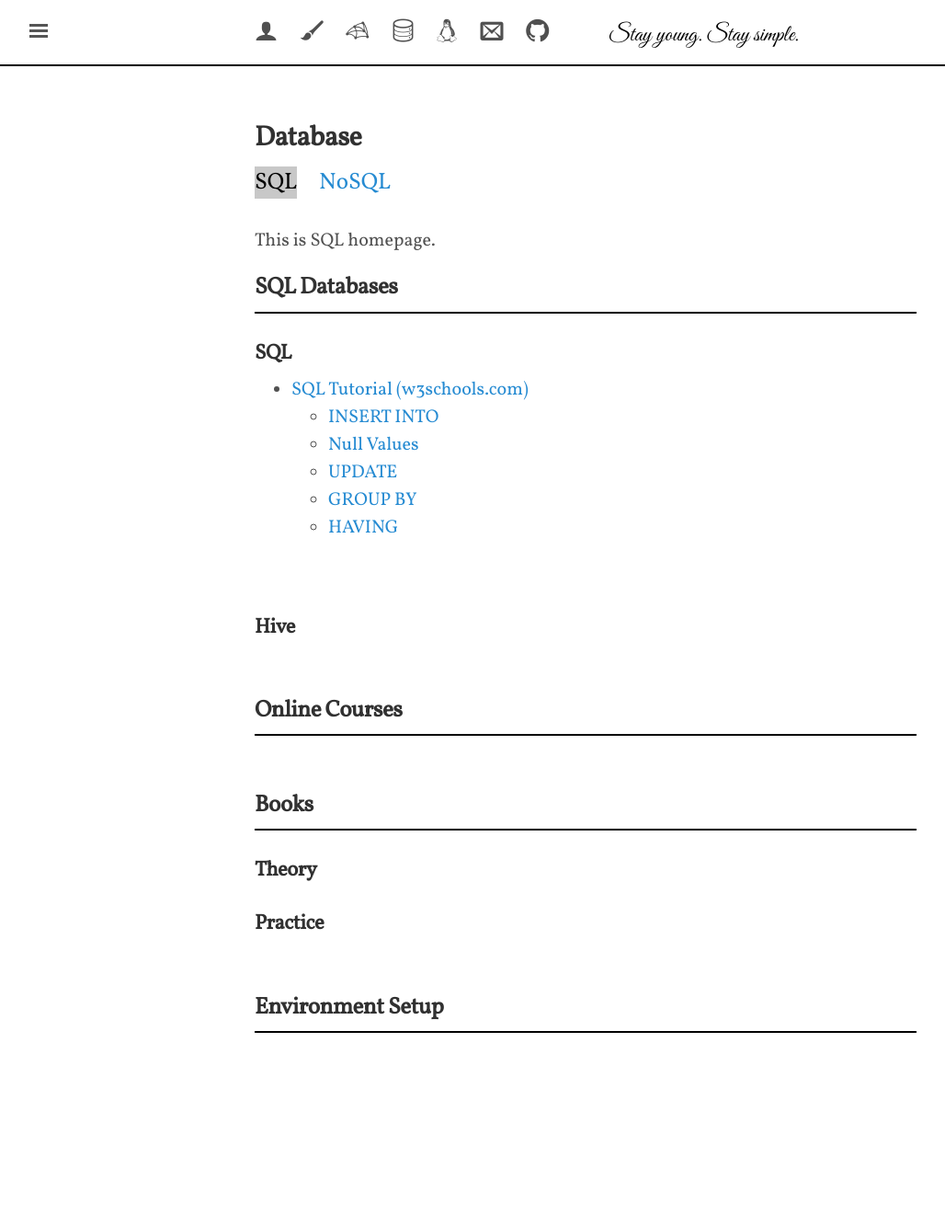
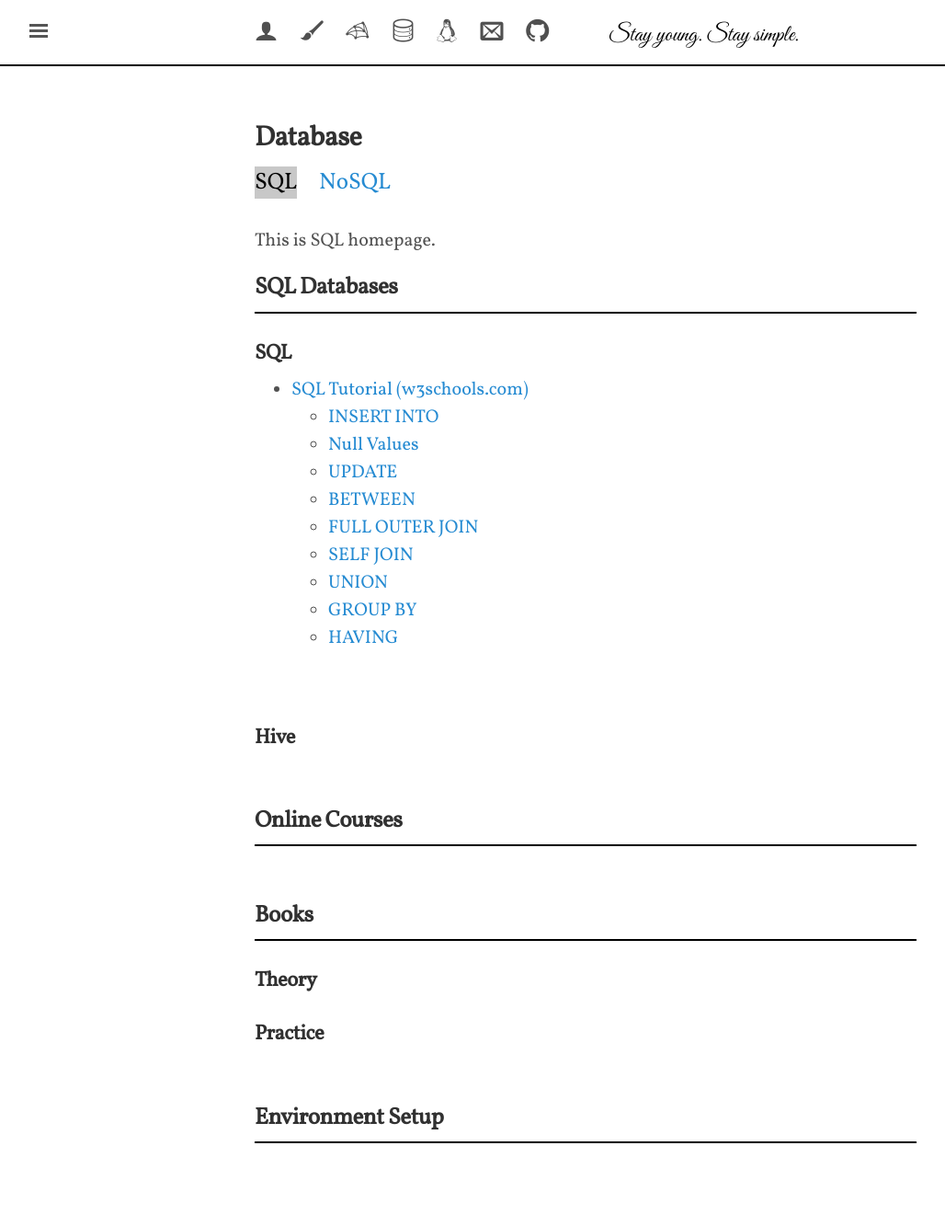
Before and after one commit to shevapato2008/myBlog, a Jekyll site: the page built from database/sql/index.md, in a window 1280 px wide. Shown: the whole page at 92% size, without its empty margins (3-1031 px from the left). Built offline with Jekyll 4.4.1, drawn with Linux system fonts in a browser that asks for light colours; nearby versions of some CDN libraries; some web fonts are replaced; before the commit the page ends 1213 px from its top, so only the background shows below that.

Commit message:
Modified.

```diff
--- a/database/sql/index.md
+++ b/database/sql/index.md
@@ -13,6 +13,10 @@ This is SQL homepage.
     - [INSERT INTO](https://www.w3schools.com/sql/sql_insert.asp)
     - [Null Values](https://www.w3schools.com/sql/sql_null_values.asp)
     - [UPDATE](https://www.w3schools.com/sql/sql_update.asp)
+    - [BETWEEN](https://www.w3schools.com/sql/sql_between.asp)
+    - [FULL OUTER JOIN](https://www.w3schools.com/sql/sql_join_full.asp)
+    - [SELF JOIN](https://www.w3schools.com/sql/sql_join_self.asp)
+    - [UNION](https://www.w3schools.com/sql/sql_union.asp)
     - [GROUP BY](https://www.w3schools.com/sql/sql_groupby.asp)
     - [HAVING](https://www.w3schools.com/sql/sql_having.asp)
 
```
